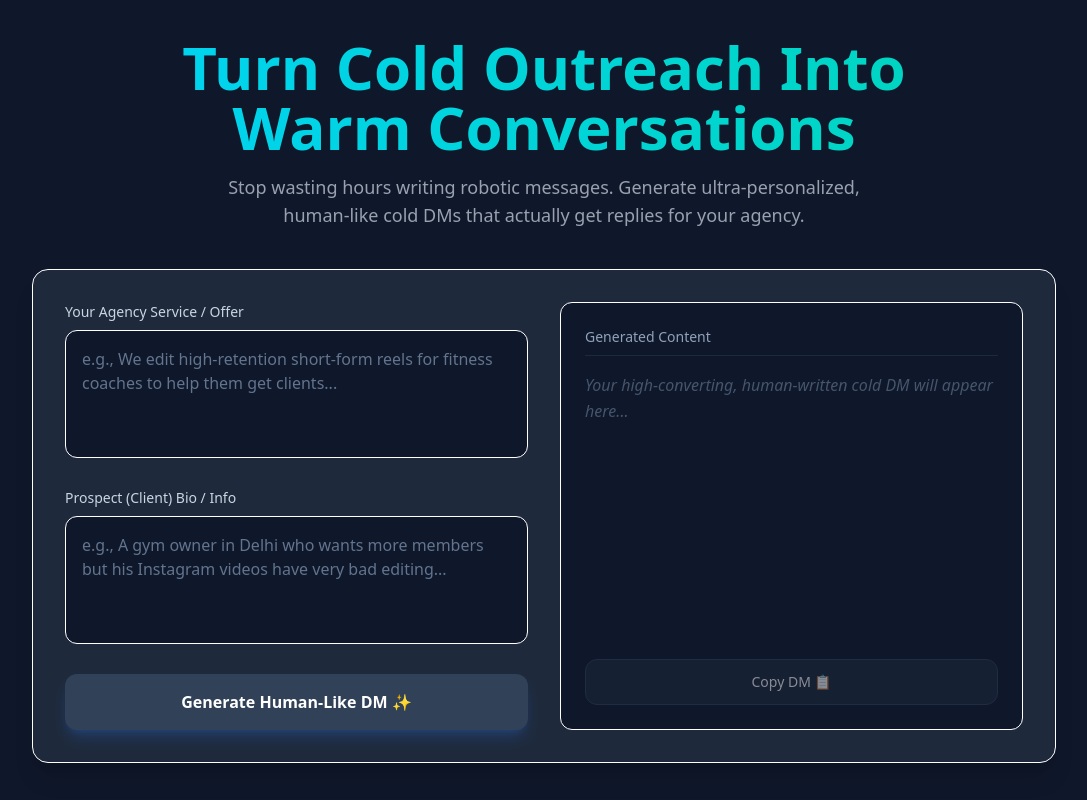
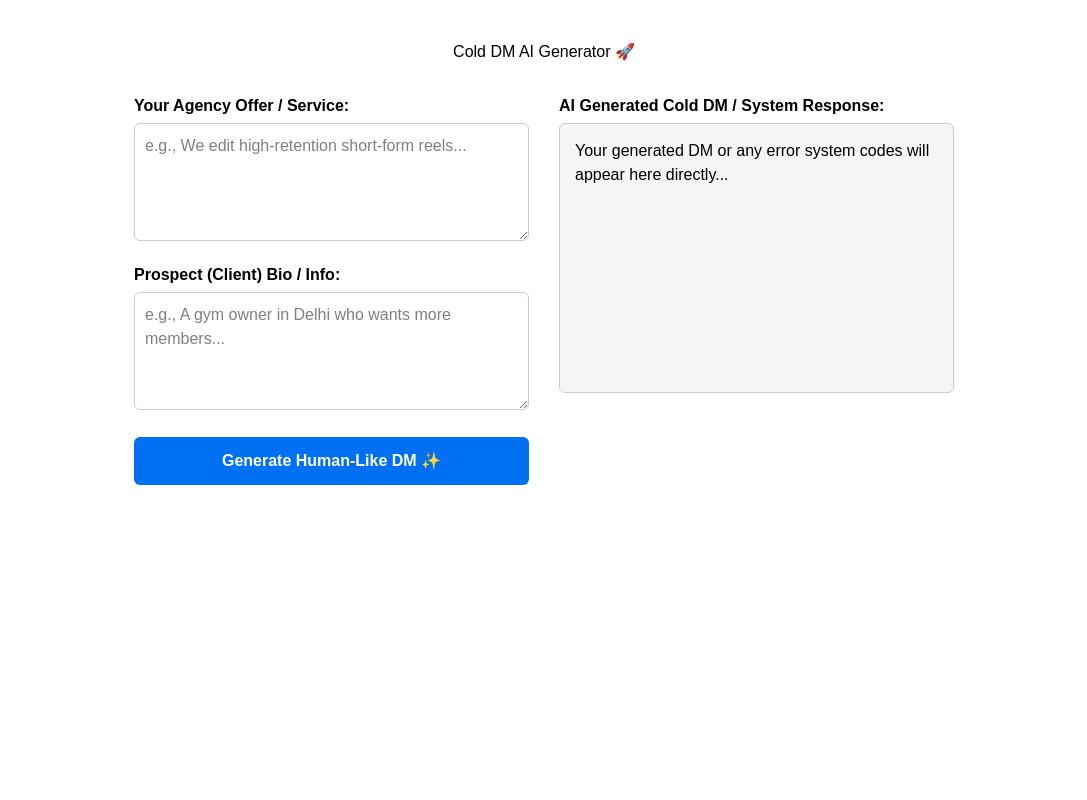
Before and after one commit to hj2599260-byte/cold-dm-ai, a Next.js app: page / in a window 1280 px wide. Shown: the whole page, without its empty margins (96-1183 px from the left). Built offline with nearby package versions, Linux system fonts and the light colour scheme.

Commit message:
updated existing route.js code directly

```diff
--- a/app/api/generate/route.js
+++ b/app/api/generate/route.js
@@ -1,40 +1,46 @@
 import { GoogleGenerativeAI } from "@google/generative-ai";
 import { NextResponse } from "next/server";
 
+export const dynamic = "force-dynamic";
+
 export async function POST(req) {
   try {
-    const { offer, clientBio } = await req.json();
+    const body = await req.json().catch(() => null);
 
-    if (!offer || !clientBio) {
+    if (!body || !body.offer || !body.clientBio) {
       return NextResponse.json(
-        { error: "Offer and Client Bio are required" },
+        { error: "Missing fields: offer or clientBio" },
         { status: 400 }
       );
     }
 
-    // 👇 HARSH BHAI IS NEECHE WAALI LINE MEIN APNI KEY PASTE KARO 👇
-    const apiKey = process.env.GEMINI_API_KEY || AIzaSyBZn210mwMbApLLOnG1Zmr32LKzbo3-WEM
+    const { offer, clientBio } = body;
+
+    // 👇 Apni naye account waali AIzaSy... key yahan is khali quotes ke beech mein paste kar do
+    const apiKey = "YAHAN_APNI_NEW_AIzaSy_WAALI_KEY_PASTE_KARO";
+
+    if (!apiKey || apiKey.startsWith("YAHAN_")) {
+      return NextResponse.json({ error: "API Key missing in route.js" }, { status: 500 });
+    }
 
     const genAI = new GoogleGenerativeAI(apiKey);
     const model = genAI.getGenerativeModel({ model: "gemini-1.5-flash" });
 
-    const prompt = `You are an expert cold outreach specialist for agencies. Write a highly personalized, casual, and direct cold DM based on the following details. Do NOT use corporate jargon, fake enthusiasm, or robotic structures. Keep it under 3-4 sentences, completely conversational, making it look like a human typed it.
-
-My Agency Offer/Service: ${offer}
-Prospect (Client) Bio/Info: ${clientBio}
-
-Output only the generated DM message, nothing else.`;
+    const prompt = `Write a short conversational cold DM under 3-4 sentences.
+    My Offer: ${offer}
+    Client Bio: ${clientBio}
+    Output only the message.`;
 
     const result = await model.generateContent(prompt);
     const response = await result.response;
     const generatedText = response.text();
 
-    return NextResponse.json({ text: generatedText });
+    return NextResponse.json({ text: generatedText }, { status: 200 });
+
   } catch (error) {
-    console.error("Gemini Stable Error:", error);
     return NextResponse.json(
-      { error: "Gemini Error: " + error.message },
-      { status: 500 }
+      { text: `System Error: ${error.message || "Unknown Error"}` },
+      { status: 200 }
     );
   }
 }
--- a/app/page.tsx
+++ b/app/page.tsx
@@ -1,85 +1,67 @@
 "use client";
-
 import { useState } from "react";
 
 export default function Home() {
-  const [offer, setOffer] = useState("");
-  const [clientBio, setClientBio] = useState("");
-  const [output, setOutput] = useState("");
-  const [loading, setLoading] = useState(false);
-  const [copied, setCopied] = useState(false);
+  const [offer, setOffer] = useState<string>("");
+  const [clientBio, setClientBio] = useState<string>("");
+  const [output, setOutput] = useState<string>("");
+  const [loading, setLoading] = useState<boolean>(false);
 
   const handleGenerate = async () => {
-    if (!offer || !clientBio) return;
+    if (!offer || !clientBio) {
+      alert("Please fill both fields!");
+      return;
+    }
+
     setLoading(true);
-    setOutput("");
-    setCopied(false);
+    setOutput("Generating your Cold DM... Please wait... ⏳");
 
     try {
-      const response = await fetch("/api/generate", {
+      const res = await fetch("/api/generate", {
         method: "POST",
-        headers: {
-          "Content-Type": "application/json",
-        },
-        // Yahan exact sahi names (offer, clientBio) backend ko bhej rahe hain
+        headers: { "Content-Type": "application/json" },
         body: JSON.stringify({ offer, clientBio }),
       });
 
-      const data = await response.json();
+      const data = await res.json();
 
-      if (response.ok && data.text) {
+      if (data.text) {
         setOutput(data.text);
+      } else if (data.error) {
+        setOutput(`Backend Error: ${data.error}`);
       } else {
-        setOutput("Something went wrong. Try again!");
+        setOutput("Unexpected Response Format from server.");
       }
-    } catch (error) {
-      console.error(error);
-      setOutput("Something went wrong. Try again!");
+    } catch (err: any) {
+      setOutput(`Frontend Network Error: ${err.message}`);
     } finally {
       setLoading(false);
     }
   };
 
-  const handleCopy = () => {
-    if (!output) return;
-    navigator.clipboard.writeText(output);
-    setCopied(true);
-    setTimeout(() => setCopied(false), 2000);
-  };
+  return (
+    <div style={{ padding: "40px", fontFamily: "sans-serif", maxWidth: "900px", margin: "0 auto" }}>
+      <h1 style={{ textAlign: "center", marginBottom: "30px" }}>Cold DM AI Generator 🚀</h1>
 
-  return (
-    <main className="min-h-screen bg-[#0f172a] text-white flex flex-col items-center justify-center p-6">
-      <div className="max-w-4xl w-full text-center mb-10">
-        <h1 className="text-4xl md:text-6xl font-extrabold bg-gradient-to-r from-cyan-400 to-teal-400 bg-clip-text text-transparent mb-4">
-          Turn Cold Outreach Into Warm Conversations
-        </h1>
-        <p className="text-gray-400 text-lg max-w-2xl mx-auto">
-          Stop wasting hours writing robotic messages. Generate ultra-personalized, human-like cold DMs that actually get replies for your agency.
-        </p>
-      </div>
-
-      <div className="max-w-5xl w-full grid md:grid-cols-2 gap-8 bg-[#1e293b] p-8 rounded-2xl shadow-xl border border-slate-7xl">
-        {/* Left Side: Inputs */}
-        <div className="flex flex-col gap-6">
-          <div>
-            <label className="block text-sm font-medium text-slate-300 mb-2">
-              Your Agency Service / Offer
-            </label>
+      <div style={{ display: "grid", gridTemplateColumns: "1fr 1fr", gap: "30px" }}>
+        <div>
+          <div style={{ marginBottom: "15px" }}>
+            <label style={{ display: "block", fontWeight: "bold", marginBottom: "5px" }}>Your Agency Offer / Service:</label>
             <textarea
-              className="w-full h-32 p-4 bg-[#0f172a] border border-slate-7xl rounded-xl focus:ring-2 focus:ring-cyan-500 text-white placeholder-slate-500 resize-none"
-              placeholder="e.g., We edit high-retention short-form reels for fitness coaches to help them get clients..."
+              rows={4}
+              style={{ width: "100%", padding: "10px", borderRadius: "6px", border: "1px solid #ccc", fontFamily: "sans-serif" }}
+              placeholder="e.g., We edit high-retention short-form reels..."
               value={offer}
               onChange={(e) => setOffer(e.target.value)}
             />
           </div>
 
-          <div>
-            <label className="block text-sm font-medium text-slate-300 mb-2">
-              Prospect (Client) Bio / Info
-            </label>
+          <div style={{ marginBottom: "20px" }}>
+            <label style={{ display: "block", fontWeight: "bold", marginBottom: "5px" }}>Prospect (Client) Bio / Info:</label>
             <textarea
-              className="w-full h-32 p-4 bg-[#0f172a] border border-slate-7xl rounded-xl focus:ring-2 focus:ring-cyan-500 text-white placeholder-slate-500 resize-none"
-              placeholder="e.g., A gym owner in Delhi who wants more members but his Instagram videos have very bad editing..."
+              rows={4}
+              style={{ width: "100%", padding: "10px", borderRadius: "6px", border: "1px solid #ccc", fontFamily: "sans-serif" }}
+              placeholder="e.g., A gym owner in Delhi who wants more members..."
               value={clientBio}
               onChange={(e) => setClientBio(e.target.value)}
             />
@@ -87,37 +69,20 @@ export default function Home() {
 
           <button
             onClick={handleGenerate}
-            disabled={loading || !offer || !clientBio}
-            className="w-full py-4 bg-blue-600 hover:bg-blue-7xl disabled:bg-slate-700 disabled:cursor-not-allowed font-bold rounded-xl transition duration-200 shadow-lg shadow-blue-500/20"
+            disabled={loading}
+            style={{ width: "100%", padding: "12px", background: "#0070f3", color: "#fff", border: "none", borderRadius: "6px", fontSize: "16px", cursor: "pointer", fontWeight: "bold" }}
           >
-            {loading ? "Generating..." : "Generate Human-Like DM ✨"}
+            {loading ? "Processing..." : "Generate Human-Like DM ✨"}
           </button>
         </div>
 
-        {/* Right Side: Output */}
-        <div className="bg-[#0f172a] border border-slate-7xl rounded-xl p-6 flex flex-col justify-between h-full min-h-[350px]">
-          <div>
-            <h3 className="text-sm font-medium text-slate-400 border-b border-slate-800 pb-2 mb-4">
-              Generated Content
-            </h3>
-            <div className="text-slate-200 whitespace-pre-wrap text-base leading-relaxed">
-              {output || (
-                <span className="text-slate-600 italic">
-                  Your high-converting, human-written cold DM will appear here...
-                </span>
-              )}
-            </div>
+        <div>
+          <label style={{ display: "block", fontWeight: "bold", marginBottom: "5px" }}>AI Generated Cold DM / System Response:</label>
+          <div style={{ width: "100%", height: "270px", padding: "15px", background: "#f5f5f5", borderRadius: "6px", border: "1px solid #ccc", overflowY: "auto", whiteSpace: "pre-wrap" }}>
+            {output || "Your generated DM or any error system codes will appear here directly..."}
           </div>
-
-          <button
-            onClick={handleCopy}
-            disabled={!output || output.includes("Something went wrong")}
-            className="w-full mt-6 py-3 bg-slate-800 hover:bg-slate-700 disabled:opacity-50 text-sm font-medium rounded-xl border border-slate-700 transition"
-          >
-            {copied ? "Copied! ✅" : "Copy DM 📋"}
-          </button>
         </div>
       </div>
-    </main>
+    </div>
   );
 }
```
